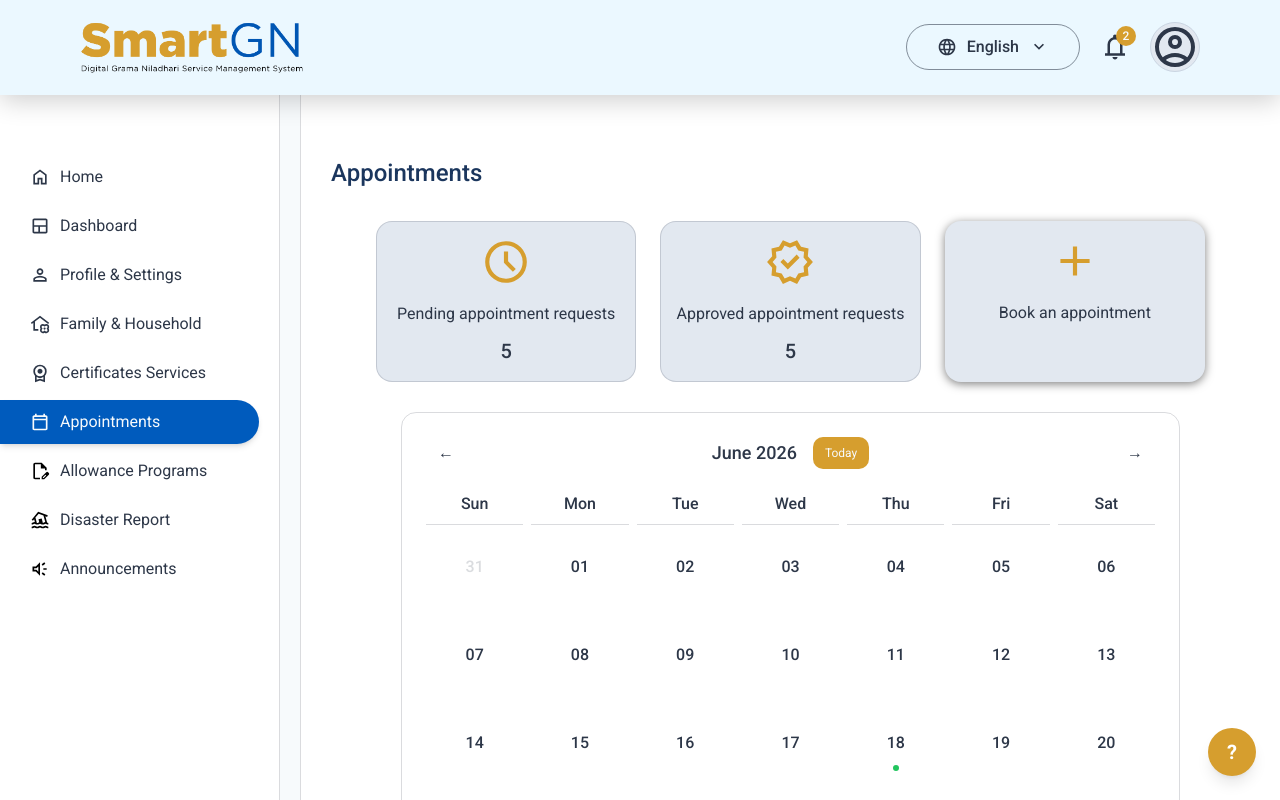
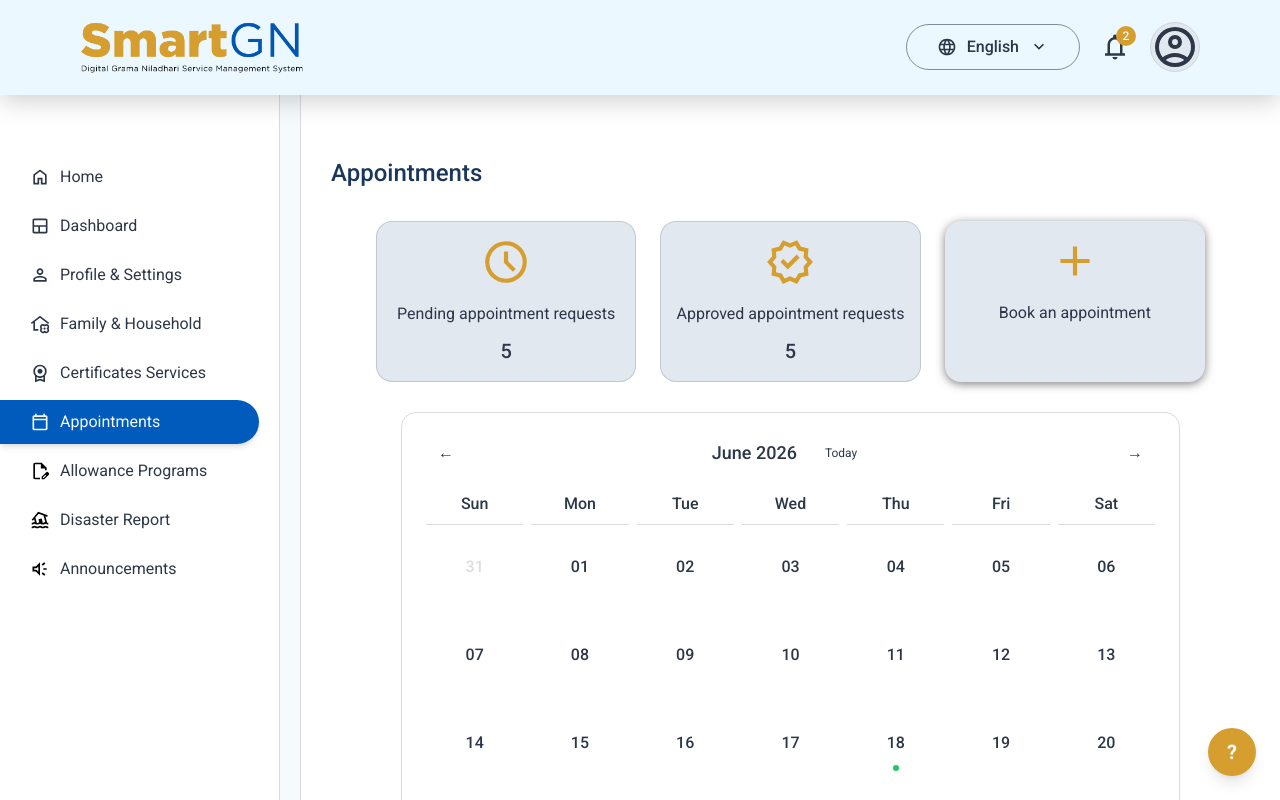
Before and after one commit to Mogith-Code/SmartGN-Digital-GN-Service-Management-System, a React (Vite) app in the folder SmartGN/: page /RAppointment in a window 1280 px wide. Shown: the top 800 px of the page. Built offline with nearby package versions, Linux system fonts and the light colour scheme.

Commit message:
update AppointmentLayoutPage.jsx

```diff
--- a/SmartGN/src/Components/AppointmentsPage/AppointmentLayoutPage.jsx
+++ b/SmartGN/src/Components/AppointmentsPage/AppointmentLayoutPage.jsx
@@ -6,6 +6,18 @@ import BookingForm from "./BookingForm";
 import AppointmentSummary from "./AppointmentSummary";
 
 function AppointmentLayoutPage() {
+  // State to track the selected date from calendar
+  const [selectedDate, setSelectedDate] = useState({
+    day: new Date().getDate(),
+    month: new Date().getMonth(),
+    year: new Date().getFullYear(),
+  });
+
+  // Handler for date selection from calendar
+  const handleDateSelect = (day, month, year) => {
+    setSelectedDate({ day, month, year });
+  };
+
   const [isBookingMode, setIsBookingMode] = useState(false);
 
   // Function to handle booking mode toggle
@@ -24,11 +36,15 @@ function AppointmentLayoutPage() {
       </div>
 
       <div className="flex mt-[30px] mx-[100px] mt-[30px]">
-        <CalenderLayout />
+        <CalenderLayout onDateSelect={handleDateSelect} />
       </div>
 
       <div className="flex justify-center mx-[75px] my-[30px]">
-        <AppointmentSummary />
+        <AppointmentSummary
+          day={selectedDate.day}
+          month={selectedDate.month}
+          year={selectedDate.year}
+        />
       </div>
     </>
   );
--- a/SmartGN/src/Components/AppointmentsPage/CalenderLayout.jsx
+++ b/SmartGN/src/Components/AppointmentsPage/CalenderLayout.jsx
@@ -193,7 +193,7 @@ function CalendarLayout() {
           {/* Today Button */}
           <button
             onClick={goToToday}
-            className="text-xs px-3 py-2 bg-[#D69E2E] text-[#F7FAFC] rounded-[10px] hover:bg-[#B8860B] transition-colors duration-200 cursor-pointer"
+            className="text-xs px-3 py-2 text-[#2D3748] rounded-[10px] hover:bg-[#22C55E] hover:text-[#F7FAFC] transition-colors duration-200 cursor-pointer"
           >
             Today
           </button>
```
